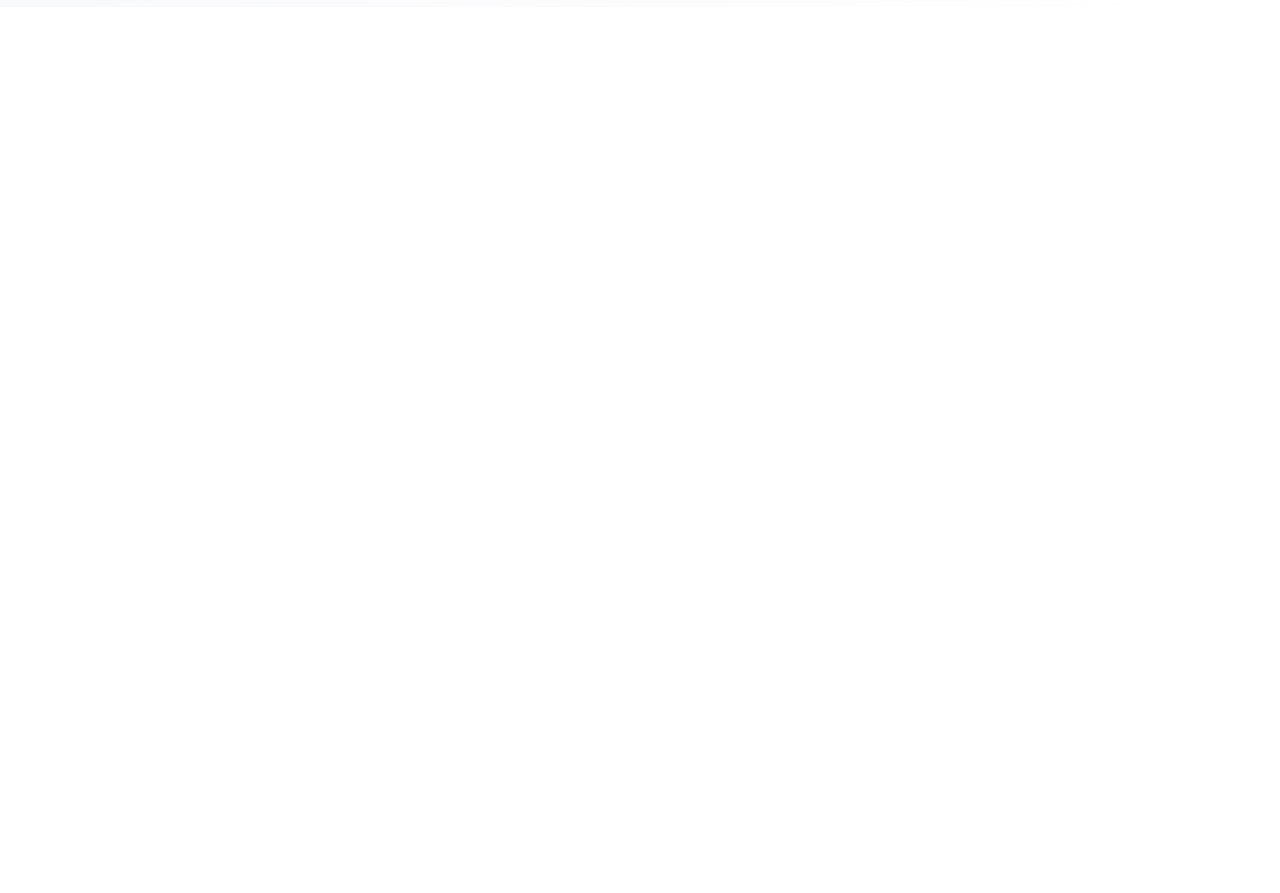
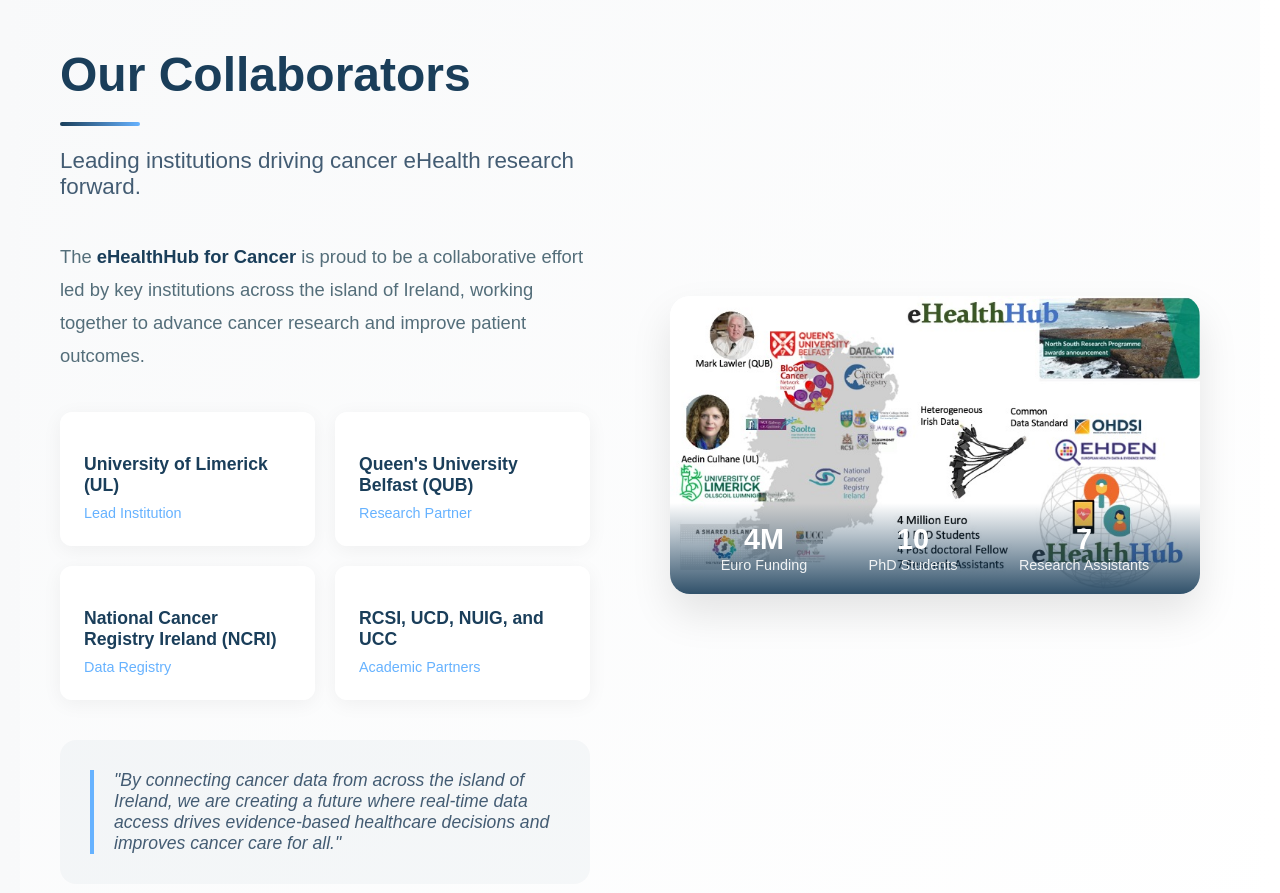
Before and after one commit to eHealthHub4Cancer/ehealth_hub, a React (Create React App) app: page / in a window 1280 px wide. Shown: the part 1560-2453 px from the top of the page. Before the commit the page ends 1567 px from the top, so only its background shows below. Built offline with nearby package versions, Linux system fonts and the light colour scheme.

Commit message:
Completed the colaborators component

```diff
--- a/package.json
+++ b/package.json
@@ -6,6 +6,7 @@
     "@testing-library/jest-dom": "^5.17.0",
     "@testing-library/react": "^13.4.0",
     "@testing-library/user-event": "^13.5.0",
+    "aos": "^2.3.4",
     "react": "^18.3.1",
     "react-dom": "^18.3.1",
     "react-icons": "^5.3.0",
--- /dev/null
+++ b/src/components/CollaboratorsSection.css
@@ -0,0 +1,287 @@
+.collaborators-section {
+    padding: 80px 0;
+    background: linear-gradient(135deg, #f8f9fa 0%, #ffffff 100%);
+    overflow: hidden;
+}
+
+.collaborators-container {
+    max-width: 1400px;
+    margin: 0 auto;
+    padding: 0 40px;
+    display: flex;
+    gap: 60px;
+    align-items: center;
+}
+
+.collaborators-content {
+    flex: 1;
+    max-width: 600px; /* Added to balance with image */
+}
+
+.header-group {
+    margin-bottom: 40px;
+}
+
+.section-heading {
+    font-size: 3rem;
+    color: #1a3e5a;
+    margin-bottom: 20px;
+    font-weight: 700;
+    position: relative;
+}
+
+.accent-bar {
+    width: 80px;
+    height: 4px;
+    background: linear-gradient(90deg, #1a3e5a, #66b2ff);
+    margin: 15px 0;
+    border-radius: 2px;
+}
+
+.section-subheading {
+    font-size: 1.4rem;
+    color: #435c73;
+    font-weight: 500;
+}
+
+.main-text {
+    font-size: 1.15rem;
+    line-height: 1.8;
+    color: #546e7a;
+    margin-bottom: 40px;
+}
+
+.highlight {
+    color: #1a3e5a;
+    font-weight: 600;
+}
+
+.collaborators-grid {
+    display: grid;
+    grid-template-columns: repeat(2, 1fr);
+    gap: 20px;
+    margin-bottom: 40px;
+}
+
+.collaborator-card {
+    background: rgba(255, 255, 255, 0.9);
+    padding: 24px;
+    border-radius: 12px;
+    box-shadow: 0 4px 20px rgba(0, 0, 0, 0.05);
+    transition: transform 0.3s ease, box-shadow 0.3s ease;
+}
+
+.collaborator-card:hover {
+    transform: translateY(-5px);
+    box-shadow: 0 8px 30px rgba(0, 0, 0, 0.1);
+}
+
+.collaborator-card h3 {
+    font-size: 1.1rem;
+    color: #1a3e5a;
+    margin-bottom: 8px;
+}
+
+.role-tag {
+    font-size: 0.9rem;
+    color: #66b2ff;
+    font-weight: 500;
+}
+
+.quote-container {
+    background: rgba(26, 62, 90, 0.03);
+    border-radius: 16px;
+    padding: 30px;
+    margin-top: 40px;
+}
+
+blockquote {
+    font-size: 1.1rem;
+    font-style: italic;
+    color: #435c73;
+    border-left: 4px solid #66b2ff;
+    padding-left: 20px;
+    margin: 0;
+}
+
+.collaborators-visual {
+    flex: 1;
+    display: flex;
+    justify-content: center;
+    align-items: center;
+    padding: 20px;
+}
+
+.image-container {
+    width: 100%;
+    max-width: 800px;
+    margin: 0 auto;
+    position: relative;
+    border-radius: 20px;
+    overflow: hidden;
+    box-shadow: 0 20px 40px rgba(0, 0, 0, 0.1);
+}
+
+.image-container img {
+    display: block;
+    width: 100%;
+    height: 100%;
+    object-fit: cover;
+    transition: transform 0.3s ease;
+}
+
+.image-container:hover img {
+    transform: scale(1.05);
+}
+
+.stats-overlay {
+    position: absolute;
+    bottom: 0;
+    left: 0;
+    right: 0;
+    padding: 20px;
+    background: linear-gradient(to top, rgba(26, 62, 90, 0.9), transparent);
+    display: flex;
+    justify-content: space-around;
+    color: white;
+}
+
+.stat-item {
+    text-align: center;
+}
+
+.stat-number {
+    font-size: 1.8rem;
+    font-weight: 700;
+    display: block;
+}
+
+.stat-label {
+    font-size: 0.9rem;
+    opacity: 0.9;
+}
+
+/* Animation classes */
+[data-aos] {
+    opacity: 0;
+    transform: translateY(20px);
+}
+
+[data-aos].aos-animate {
+    opacity: 1;
+    transform: translateY(0);
+}
+
+/* Responsive Design */
+@media (max-width: 1024px) {
+    .collaborators-container {
+        flex-direction: column;
+        padding: 20px;
+        gap: 40px;
+    }
+
+    .collaborators-content {
+        width: 100%;
+        max-width: 100%;
+    }
+
+    .section-heading {
+        font-size: 2.5rem;
+    }
+
+    .section-subheading {
+        font-size: 1.2rem;
+    }
+
+    .collaborators-grid {
+        grid-template-columns: 1fr;
+    }
+
+    .collaborators-visual {
+        width: 100%;
+        padding: 10px;
+    }
+
+    .image-container {
+        width: 100%;
+        max-width: 100%;
+    }
+
+    .image-container img {
+        width: 100%;
+        height: auto;
+        max-height: none;
+    }
+
+    .stats-overlay {
+        position: relative;
+        background: #1a3e5a;
+        border-radius: 0 0 20px 20px;
+    }
+
+    .stat-number {
+        font-size: 1.5rem;
+    }
+
+    .stat-label {
+        font-size: 0.8rem;
+    }
+}
+
+@media (max-width: 768px) {
+    .collaborators-container {
+        padding: 15px;
+        gap: 30px;
+    }
+
+    .section-heading {
+        font-size: 2rem;
+    }
+
+    .section-subheading {
+        font-size: 1.1rem;
+    }
+
+    .main-text {
+        font-size: 1rem;
+    }
+
+    .collaborator-card {
+        padding: 20px;
+    }
+
+    .quote-container {
+        padding: 20px;
+    }
+
+    blockquote {
+        font-size: 1rem;
+    }
+
+    .collaborators-visual {
+        padding: 5px;
+    }
+}
+
+@media (max-width: 480px) {
+    .collaborators-container {
+        padding: 10px;
+        gap: 20px;
+    }
+
+    .section-heading {
+        font-size: 1.8rem;
+    }
+
+    .collaborators-visual {
+        padding: 0;
+    }
+
+    .stat-number {
+        font-size: 1.3rem;
+    }
+
+    .stat-label {
+        font-size: 0.7rem;
+    }
+}
--- a/src/components/CollaboratorsSection.js
+++ b/src/components/CollaboratorsSection.js
@@ -0,0 +1,89 @@
+import React, { useEffect } from 'react';
+import './CollaboratorsSection.css';
+import AOS from 'aos';
+import 'aos/dist/aos.css';
+import image4 from '../Images/sliders/overview.jpeg';
+
+function CollaboratorsSection() {
+  useEffect(() => {
+    AOS.init({
+      duration: 1000,
+      once: true
+    });
+  }, []);
+
+  const collaborators = [
+    { name: 'University of Limerick (UL)', role: 'Lead Institution' },
+    { name: 'Queen\'s University Belfast (QUB)', role: 'Research Partner' },
+    { name: 'National Cancer Registry Ireland (NCRI)', role: 'Data Registry' },
+    { name: 'RCSI, UCD, NUIG, and UCC', role: 'Academic Partners' }
+  ];
+
+  return (
+    <section className="collaborators-section">
+      <div className="collaborators-container">
+        <div className="collaborators-content" data-aos="fade-right">
+          <div className="header-group">
+            <h2 className="section-heading">Our Collaborators</h2>
+            <div className="accent-bar"></div>
+            <p className="section-subheading">
+              Leading institutions driving cancer eHealth research forward.
+            </p>
+          </div>
+
+          <div className="main-text" data-aos="fade-up" data-aos-delay="200">
+            <p>
+              The <span className="highlight">eHealthHub for Cancer</span> is proud to be a collaborative
+              effort led by key institutions across the island of Ireland, working together to advance
+              cancer research and improve patient outcomes.
+            </p>
+          </div>
+
+          <div className="collaborators-grid" data-aos="fade-up" data-aos-delay="400">
+            {collaborators.map((collaborator, index) => (
+              <div className="collaborator-card" key={index}>
+                <h3>{collaborator.name}</h3>
+                <span className="role-tag">{collaborator.role}</span>
+              </div>
+            ))}
+          </div>
+
+          <div className="quote-container" data-aos="fade-up" data-aos-delay="600">
+            <blockquote>
+              "By connecting cancer data from across the island of Ireland, we are creating a future
+              where real-time data access drives evidence-based healthcare decisions and improves
+              cancer care for all."
+            </blockquote>
+          </div>
+        </div>
+
+        <div className="collaborators-visual" data-aos="fade-left">
+          <div className="image-container">
+            <img
+              src={image4}
+              alt="Overview of Collaborators"
+              loading="lazy"
+              style={{ maxHeight: '600px', width: '100%', objectFit: 'cover' }}
+            />
+            <div className="stats-overlay">
+              <div className="stat-item">
+                <span className="stat-number">4M</span>
+                <span className="stat-label">Euro Funding</span>
+              </div>
+              <div className="stat-item">
+                <span className="stat-number">10</span>
+                <span className="stat-label">PhD Students</span>
+              </div>
+              <div className="stat-item">
+                <span className="stat-number">7</span>
+                <span className="stat-label">Research Assistants</span>
+              </div>
+            </div>
+          </div>
+        </div>
+      </div>
+    </section>
+  );
+}
+
+export default CollaboratorsSection;
--- a/src/components/HomePage.js
+++ b/src/components/HomePage.js
@@ -1,5 +1,7 @@
 import React from "react";
 import HomeSlider from "./HomeSlider";
+import CollaboratorsSection from './CollaboratorsSection';
+
 import "./HomePage.css";
 
 function HomePage() {
@@ -21,6 +23,7 @@ function HomePage() {
           </div>
         </div>
         <HomeSlider />
+        <CollaboratorsSection/>
       </section>
     </div>
   );
```
Also changed, not shown: 1 other file (tests, documents, lock files or other folders).
